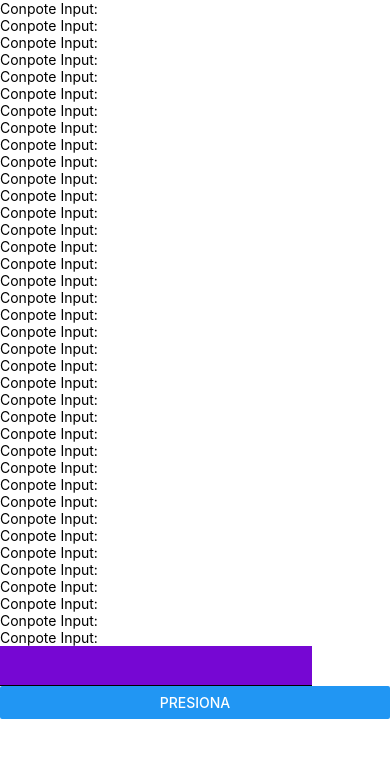
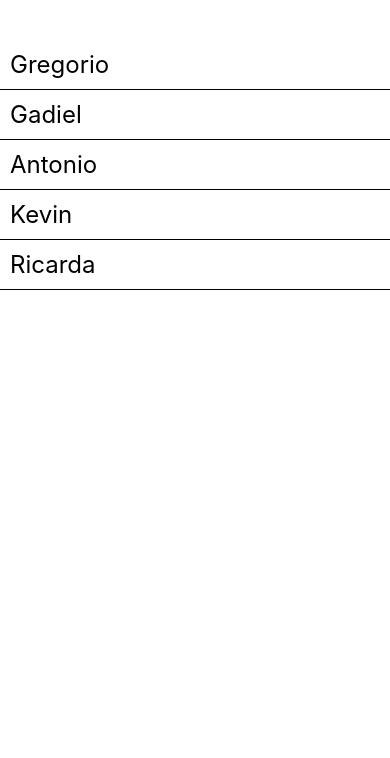
Before and after one commit to gregorio-corchado-02/ProgramacionMovil182, a React Native app in the folder app_movil/: screen / in a window 390 px wide. Shown: the top 758 px of the page. Built offline with nearby package versions, Linux system fonts and the light colour scheme.

Commit message:
FlatList

```diff
--- a/app_movil/App.js
+++ b/app_movil/App.js
@@ -1,56 +1,24 @@
 import { StatusBar } from 'expo-status-bar';
 import React, { useState } from 'react';
-import { StyleSheet, Text, View, Button, TextInput, ScrollView, Dimensions} from 'react-native';
+import { StyleSheet, Text, View, FlatList} from 'react-native';
 
 
 
 export default function App() {
-  const [text, setText] = useState('valor default')
-  const [sumit, setSumit]= useState('')
+
   return (
     <View style={styles.container}>
-      <ScrollView style={styles.ScrollView}>
-        <Text>Conpote Input: {sumit}</Text>
-        <Text>Conpote Input: {sumit}</Text>
-        <Text>Conpote Input: {sumit}</Text>
-        <Text>Conpote Input: {sumit}</Text>
-        <Text>Conpote Input: {sumit}</Text>
-        <Text>Conpote Input: {sumit}</Text>
-        <Text>Conpote Input: {sumit}</Text>
-        <Text>Conpote Input: {sumit}</Text>
-        <Text>Conpote Input: {sumit}</Text>
-        <Text>Conpote Input: {sumit}</Text>
-        <Text>Conpote Input: {sumit}</Text>
-        <Text>Conpote Input: {sumit}</Text>
-        <Text>Conpote Input: {sumit}</Text>
-        <Text>Conpote Input: {sumit}</Text>
-        <Text>Conpote Input: {sumit}</Text>
-        <Text>Conpote Input: {sumit}</Text>
-        <Text>Conpote Input: {sumit}</Text>
-        <Text>Conpote Input: {sumit}</Text>
-        <Text>Conpote Input: {sumit}</Text>
-        <Text>Conpote Input: {sumit}</Text>
-        <Text>Conpote Input: {sumit}</Text>
-        <Text>Conpote Input: {sumit}</Text>
-        <Text>Conpote Input: {sumit}</Text>
-        <Text>Conpote Input: {sumit}</Text>
-        <Text>Conpote Input: {sumit}</Text>
-        <Text>Conpote Input: {sumit}</Text>
-        <Text>Conpote Input: {sumit}</Text>
-        <Text>Conpote Input: {sumit}</Text>
-        <Text>Conpote Input: {sumit}</Text>
-        <Text>Conpote Input: {sumit}</Text>
-        <Text>Conpote Input: {sumit}</Text>
-        <Text>Conpote Input: {sumit}</Text>
-        <Text>Conpote Input: {sumit}</Text>
-        <Text>Conpote Input: {sumit}</Text>
-        <Text>Conpote Input: {sumit}</Text>
-        <Text>Conpote Input: {sumit}</Text>
-        <Text>Conpote Input: {sumit}</Text>
-        <Text>Conpote Input: {sumit}</Text>
-        <TextInput style={styles.input} onChangeText={ (t)=>setText(t) } Value={text}/>
-        <Button title='presiona' onPress={ ()=>{ setSumit(text); alert('texto enviado') } }></Button>
-      </ScrollView>
+      <FlatList
+        data={[
+          {key:'1', name:'Gregorio'},
+          {key:'2', name:'Gadiel'},
+          {key:'3', name:'Antonio'},
+          {key:'4', name:'Kevin'},
+          {key:'5', name:'Ricarda'},
+
+        ]}
+        renderItem={({item}) => <Text style={styles.item}>{item.name}</Text>}
+      />
     </View>
   );
 }
@@ -60,20 +28,17 @@ const styles = StyleSheet.create({
     flex: 1,
     flexDirection: 'column',
     backgroundColor: '#FFFFFF',
-    alignItems: 'center',
+    alignItems: 'stretch',
     justifyContent: 'center',
+    paddingTop: 40,
   },
 
-  input: {
-    backgroundColor:'#7607D3',
-    borderBottomColor:'#000000',
+  item:{
+    padding: 10,
+    fontSize: 24,
+    height: 50,
+    borderColor:'Red',
     borderBottomWidth:1,
-    width:'80%',
-    height:40,
-  },
-
-  ScrollView: {
-    width:Dimensions.get('window').width
   },
 
 });
```
